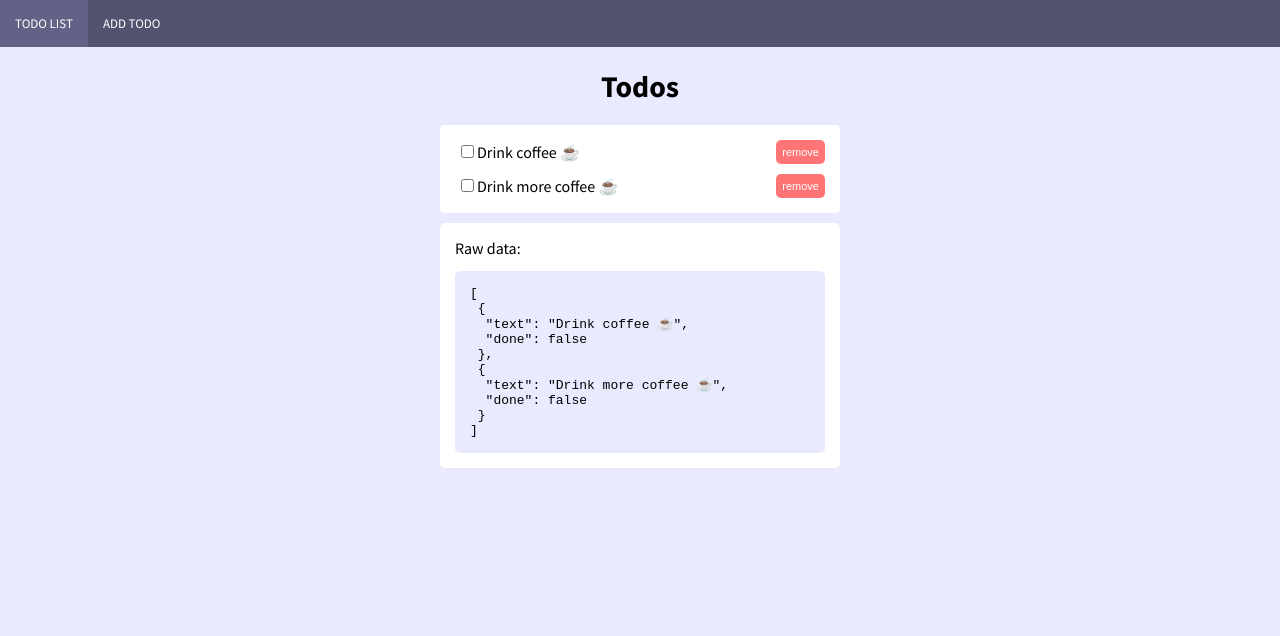
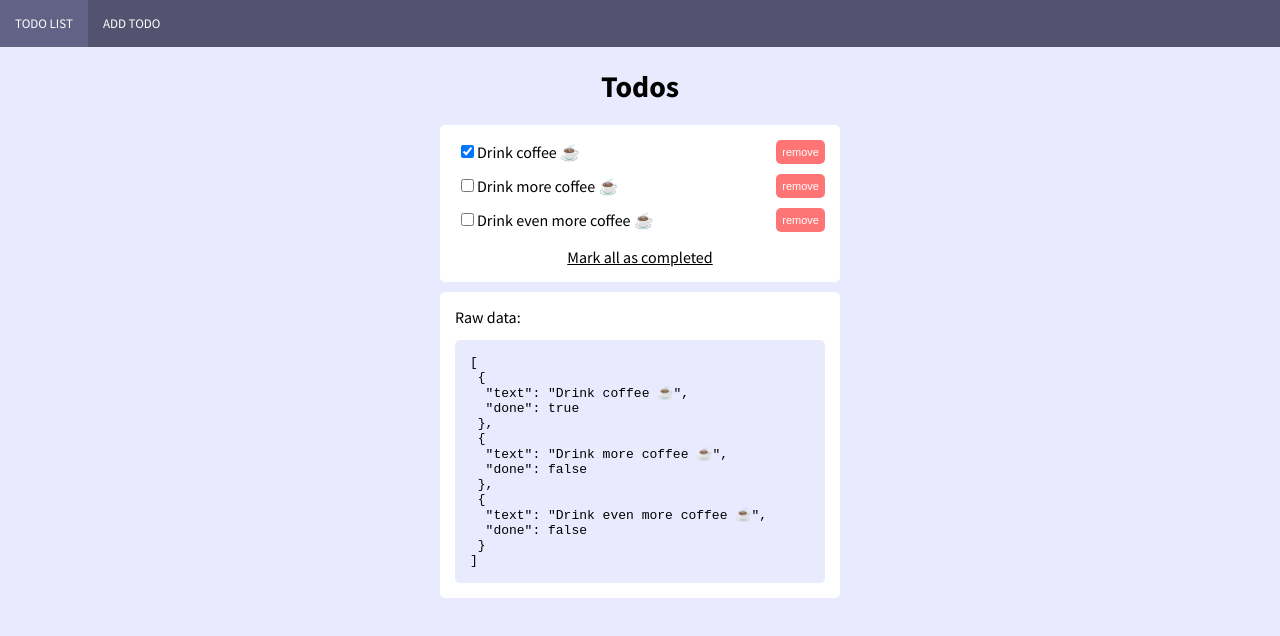
Before and after one commit to ggades/react-context-typescript, a React (Create React App) app: page /todo in a window 1280 px wide. Shown: the top 636 px of the page. Built offline with nearby package versions, Linux system fonts and the light colour scheme.

Commit message:
:sparkles: complete all todos feature

```diff
--- a/src/actions/index.ts
+++ b/src/actions/index.ts
@@ -1,11 +1,14 @@
-import { Todo } from '../types/todos';
+import { Todo, CompletedTodo } from '../types/todos';
 
 export const SET_TODO = 'SET_TODO';
 export const REMOVE_TODO = 'REMOVE_TODO';
 export const TOGGLE_TODO = 'TOGGLE_TODO';
+export const COMPLETE_ALL_TODOS = 'COMPLETE_ALL_TODOS';
 
 export const addTodo = (todo: Todo) => (dispatch: Function) => dispatch({ type: SET_TODO, todo });
 
 export const removeTodo = (index: number) => (dispatch: Function) => dispatch({ type: REMOVE_TODO, index });
 
 export const toggleTodo = (index: number) => (dispatch: Function) => dispatch({ type: TOGGLE_TODO, index });
+
+export const completeAllTodos = (todos: CompletedTodo[]) => (dispatch: Function) => dispatch({ type: COMPLETE_ALL_TODOS, todos });
--- a/src/components/TodoList/index.scss
+++ b/src/components/TodoList/index.scss
@@ -37,6 +37,17 @@
       }
     }
   }
+  .empty {
+    text-align: center;
+    margin: 10px 0;
+  }
+}
+
+.all-done {
+  text-decoration: underline;
+  cursor: pointer;
+  margin-top: 15px;
+  text-align: center;
 }
 
 .todos-raw {
--- a/src/components/TodoList/index.tsx
+++ b/src/components/TodoList/index.tsx
@@ -1,19 +1,30 @@
-import React, { useContext } from 'react';
+import React, { useContext, ReactElement } from 'react';
 import { AppContext } from '../../store';
-import { Todo } from '../../types/todos';
+import { Todo, CompletedTodo } from '../../types/todos';
 import './index.scss';
 
 interface Props {
   todos: Todo[];
   removeTodo: Function,
-  toggleTodo: Function
+  toggleTodo: Function,
+  completeAllTodos: Function
 }
 
-const TodoList = ({ todos, removeTodo, toggleTodo }: Props) => {
-  return (
-    <>
-      <h1>Todos</h1>
-      <div className="todos-list">
+const TodoList = ({ todos, removeTodo, toggleTodo, completeAllTodos }: Props) => {
+
+  const commpleteAll = () => {
+    const allTodosCompleted = todos.map((todo: Todo): CompletedTodo => ({
+      ...todo,
+      done: true
+    }));
+    completeAllTodos(allTodosCompleted);
+  };
+
+  const renderTodos = (): ReactElement => {
+    if (!todos.length) return <div className="empty">There are no todos anymore :)</div>
+
+    return (
+      <>
         <ul>
           {todos.map((todo, i) => (
             <li key={i}>
@@ -25,7 +36,20 @@ const TodoList = ({ todos, removeTodo, toggleTodo }: Props) => {
             </li>
           ))}
         </ul>
-      </div>
+        <div
+          onClick={commpleteAll}
+          role="button"
+          className="all-done"
+          title="Mark all as completed">Mark all as completed
+        </div>
+      </>
+    )
+  }
+
+  return (
+    <>
+      <h1>Todos</h1>
+      <div className="todos-list">{renderTodos()}</div>
       <div className="todos-raw">
         <div>Raw data:</div>
         <pre>{JSON.stringify(todos, null, 1)}</pre>
--- a/src/reducers/index.ts
+++ b/src/reducers/index.ts
@@ -1,14 +1,18 @@
-import { SET_TODO, REMOVE_TODO, TOGGLE_TODO } from '../actions';
+import { SET_TODO, REMOVE_TODO, TOGGLE_TODO, COMPLETE_ALL_TODOS } from '../actions';
 import { TodosAction, TodosContextState } from '../types/todos';
 
 export const initialState: TodosContextState = {
   todos: [
     {
       text: 'Drink coffee ☕',
+      done: true
+    },
+    {
+      text: 'Drink more coffee ☕',
       done: false
     },
     {
-      text: 'Drink more coffee ☕',
+      text: 'Drink even more coffee ☕',
       done: false
     }
   ]
@@ -37,6 +41,12 @@ export default (state: TodosContextState, action: TodosAction) => {
         }))
       };
 
+    case COMPLETE_ALL_TODOS:
+      return {
+        ...state,
+        todos: action.todos
+      };
+
     default:
       return state;
   }
```
Also changed, not shown: src/types/todos.ts (+5 -7 lines).
